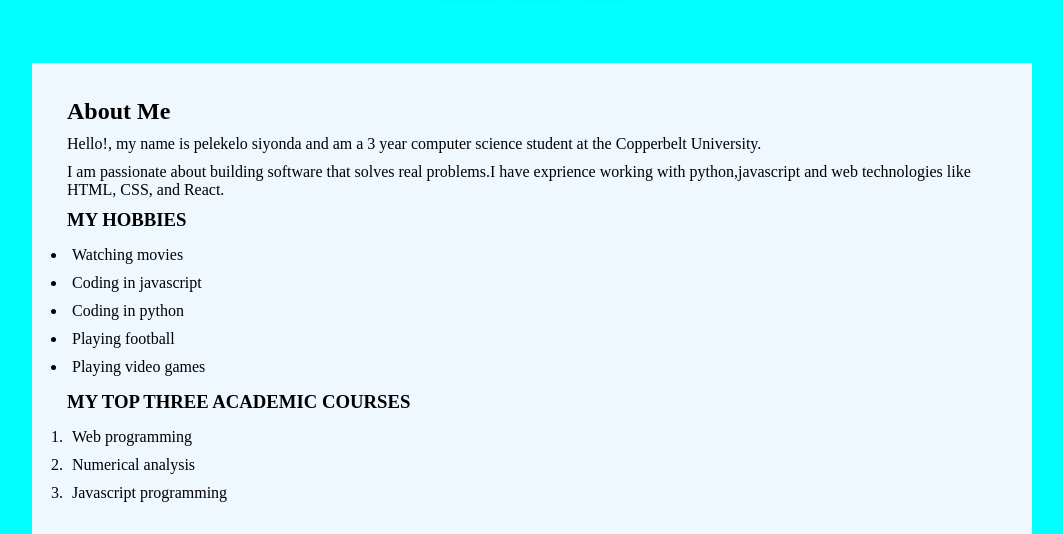
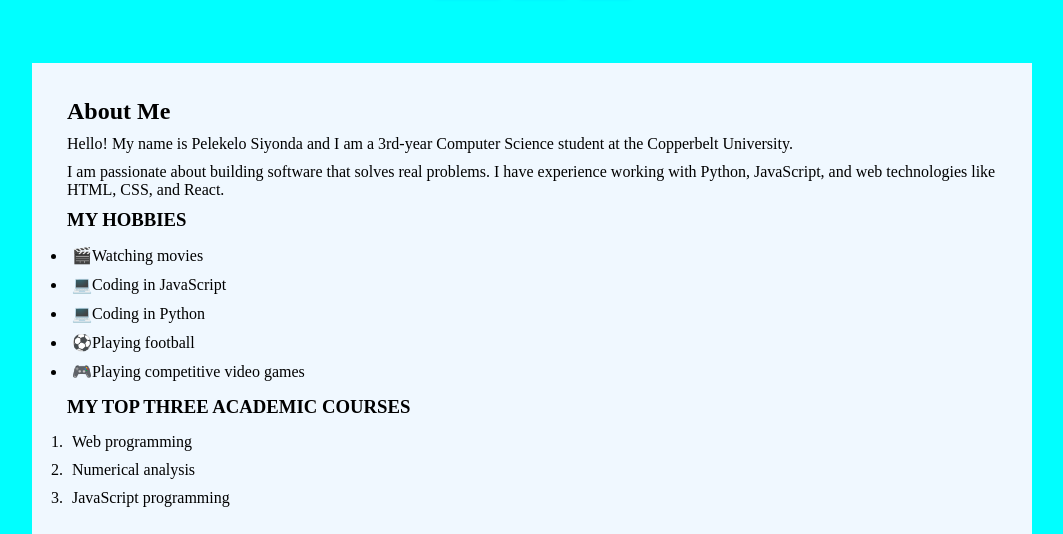
Before and after one commit to psiyonda/cs-361-module1, a plain HTML site: page index.html in a window 1280 px wide. Shown: the part 152-686 px from the top of the page, without its empty margins (108-1171 px from the left). Drawn offline with Linux system fonts and the light colour scheme.

Commit message:
Update index.html

```diff
--- a/index.html
+++ b/index.html
@@ -21,23 +21,23 @@
     <main>
         <article id="about-me">
             <h2>About Me</h2>
-            <p>Hello!, my name is pelekelo siyonda and am a 3 year computer science student at the Copperbelt University.</p>
-            <p>I am passionate about building software that solves real problems.I have exprience working with python,javascript and web technologies like HTML, CSS, and React.</p>
+            <p>Hello! My name is Pelekelo Siyonda and I am a 3rd-year Computer Science student at the Copperbelt University.</p>
+            <p>I am passionate about building software that solves real problems. I have experience working with Python, JavaScript, and web technologies like HTML, CSS, and React.</p>
              <h3> MY HOBBIES</h3>
             <ul>
 
-                <li>Watching movies</li>
-                <li>Coding in javascript</li>
-                <li>Coding in python</li>
-                <li>Playing football</li>
-                <li>Playing video games </li>
+                 <li>🎬Watching movies</li>
+                <li>💻Coding in JavaScript</li>
+                <li>💻Coding in Python</li>
+                <li>⚽Playing football</li>
+                <li>🎮Playing competitive video games</li>
             </ul>
              <h3>MY TOP THREE ACADEMIC COURSES</h3>
             <ol>
 
                 <li>Web programming</li>
                 <li>Numerical analysis</li>
-                <li>Javascript programming</li>
+                <li>JavaScript programming</li>
             </ol>
         </article>
 
```
